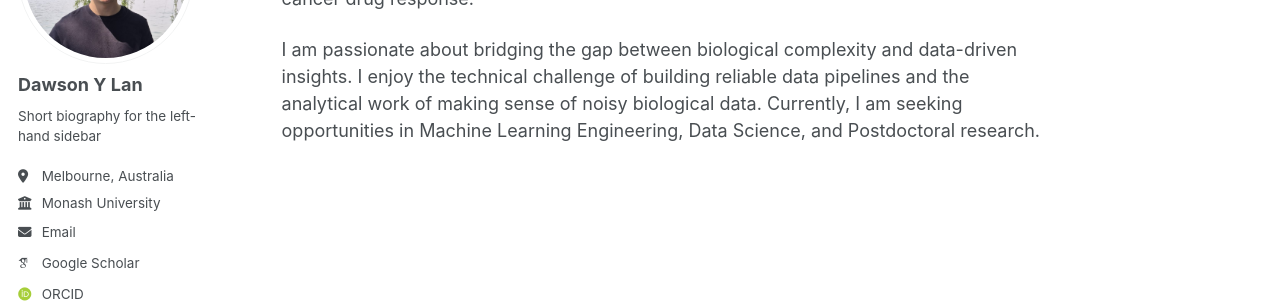
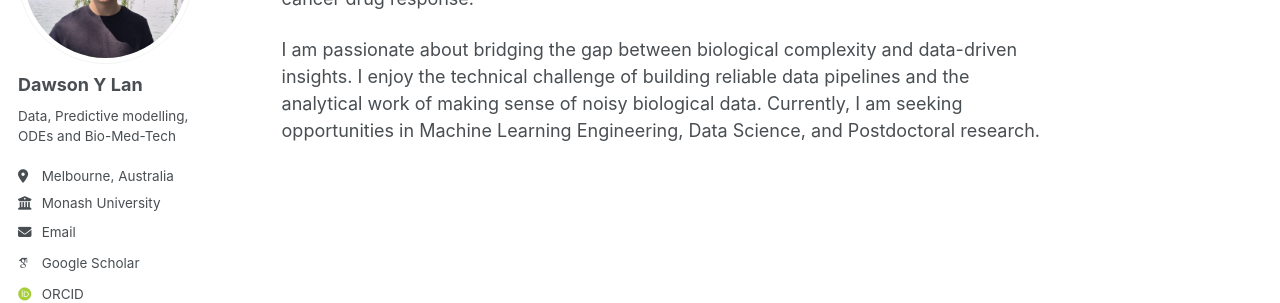
Before and after one commit to AnEvilBurrito/anevilburrito.github.io, a Jekyll site: the page built from _pages/about.md, in a window 1280 px wide. Shown: the part 217-520 px from the top of the page. Built offline with Jekyll 4.4.1, drawn with Linux system fonts in a browser that asks for light colours; some web fonts are replaced.

Commit message:
update: short bio

```diff
--- a/_config.yml
+++ b/_config.yml
@@ -25,7 +25,7 @@ author:
   avatar           : "profile-photo-resized.jpeg"
   name             : "Dawson Y Lan"
   pronouns         : # example: "she/her"
-  bio              : "Short biography for the left-hand sidebar"
+  bio              : "Data, Predictive modelling, ODEs and Bio-Med-Tech"
   location         : "Melbourne, Australia"
   employer         : "Monash University"
   uri              : # URL
```
